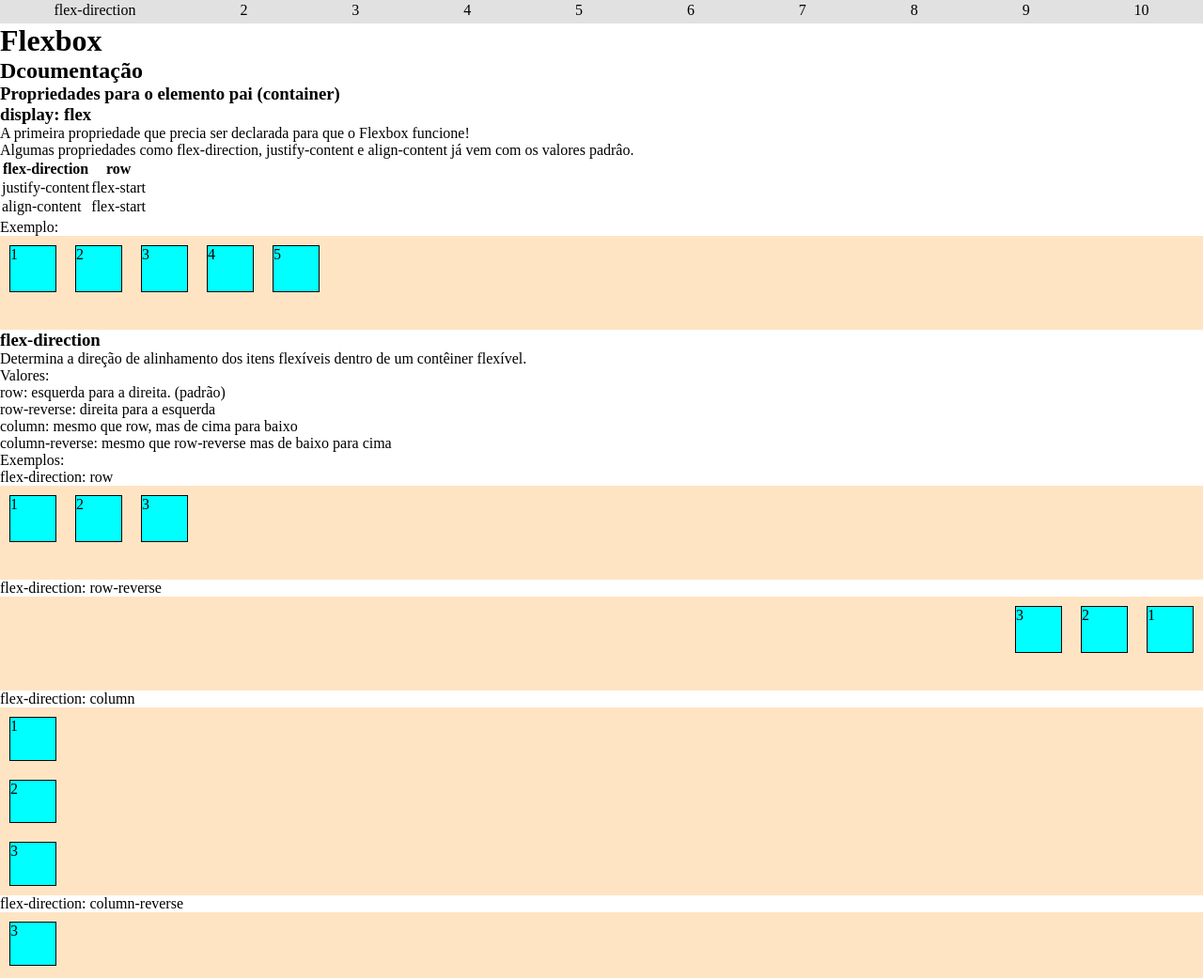
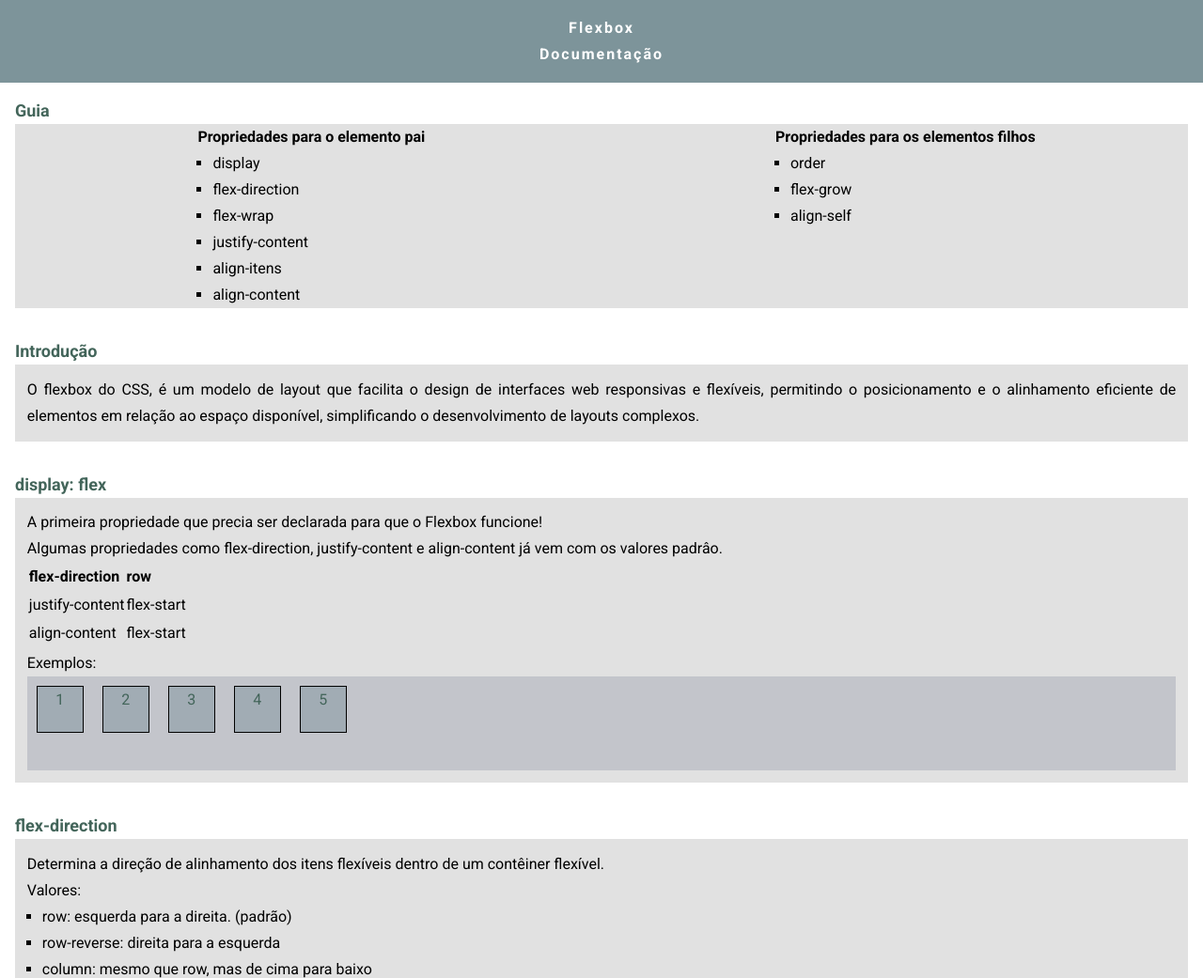
Before and after one commit to jlima32/flexbox-docs, a plain HTML site: page index.html in a window 1280 px wide. Shown: the top 1041 px of the page at 94% size. Drawn offline with Linux system fonts and the light colour scheme.

Commit message:
style: estilização da página

```diff
--- a/index.html
+++ b/index.html
@@ -1,36 +1,72 @@
 <!DOCTYPE html>
 <html lang="pt-BR">
   <head>
-    <meta charset="UTF-8">
-    <meta name="viewport" content="width=device-width, initial-scale=1.0">
-    <title>Flexbox - Dcoumentação</title>
-    <link rel="stylesheet" href="style.css">
+    <meta charset="UTF-8" />
+    <meta name="viewport" content="width=device-width, initial-scale=1.0" />
+    <title>Flexbox - Documentação</title>
+    <link rel="stylesheet" href="style.css" />
+    <link rel="preconnect" href="https://fonts.googleapis.com" />
+    <link rel="preconnect" href="https://fonts.gstatic.com" crossorigin />
+    <link
+      href="https://fonts.googleapis.com/css2?family=Roboto:ital,wght@0,100;0,300;0,400;0,500;0,700;0,900;1,100;1,300;1,400;1,500;1,700;1,900&display=swap"
+      rel="stylesheet"
+    />
   </head>
   <body>
+    <header>
+      <h1>Flexbox</h1>
+      <h2>Documentação</h2>
+    </header>
 
+    <section id="guia">
+      <div class="titulo">Guia</div>
+      <div class="guia">
         <div id="menu">
-        <ol>
+          <div id="menu-esq">
+            <h4>Propriedades para o elemento pai</h4>
+            <ul>
+              <li>display</li>
               <li>flex-direction</li>
-            <li>2</li>
-            <li>3</li>
-            <li>4</li>
-            <li>5</li>
-            <li>6</li>
-            <li>7</li>
-            <li>8</li>
-            <li>9</li>
-            <li>10</li>
-        </ol>
+              <li>flex-wrap</li>
+              <li>justify-content</li>
+              <li>align-itens</li>
+              <li>align-content</li>
+            </ul>
           </div>
-        <h1>Flexbox</h1>
-        <h2>Dcoumentação</h2>
-        <h3>Propriedades para o elemento pai (container)</h3>
-        <h3>display: flex</h3>
+          <div id="menu-dir">
+            <h4>Propriedades para os elementos filhos</h4>
+            <ul>
+              <li>order</li>
+              <li>flex-grow</li>
+              <li>align-self</li>
+            </ul>
+          </div>
+        </div>
+      </div>
+    </section>
+
+    <section id="intro">
+      <div class="titulo">Introdução</div>
+      <div class="descricao">
         <p>
-            A primeira propriedade que precia ser declarada para que o Flexbox funcione!
+          O flexbox do CSS, é um modelo de layout que facilita o design de
+          interfaces web responsivas e flexíveis, permitindo o posicionamento e
+          o alinhamento eficiente de elementos em relação ao espaço disponível,
+          simplificando o desenvolvimento de layouts complexos.
+        </p>
+      </div>
+    </section>
+
+    <section id="display">
+      <div class="titulo">display: flex</div>
+      <div class="descricao">
+        <p>
+          A primeira propriedade que precia ser declarada para que o Flexbox
+          funcione!
         </p>
         <p>
-            Algumas propriedades como flex-direction, justify-content e align-content já vem com os valores padrâo.
+          Algumas propriedades como flex-direction, justify-content e
+          align-content já vem com os valores padrâo.
         </p>
 
         <table>
@@ -51,7 +87,7 @@
             <td class="valor"></td>
           </tr>
         </table>
-        <p>Exemplo:</p>
+        <p class="exemplos">Exemplos:</p>
         <div class="container">
           <div class="contido">1</div>
           <div class="contido">2</div>
@@ -59,9 +95,15 @@
           <div class="contido">4</div>
           <div class="contido">5</div>
         </div>
-
-        <h3>flex-direction</h3>
-        <p>Determina a direção de alinhamento dos itens flexíveis dentro de um contêiner flexível.</p>
+      </div>
+    </section>
+    <section id="flex-direction">
+      <div class="titulo">flex-direction</div>
+      <div class="descricao">
+        <p>
+          Determina a direção de alinhamento dos itens flexíveis dentro de um
+          contêiner flexível.
+        </p>
         <p>Valores:</p>
         <ul>
           <li>row: esquerda para a direita. (padrão)</li>
@@ -70,7 +112,7 @@
           <li>column-reverse: mesmo que row-reverse mas de baixo para cima</li>
         </ul>
 
-        <p>Exemplos:</p>
+        <p class="exemplos">Exemplos:</p>
         <p>flex-direction: row</p>
         <div class="flex-direction-row">
           <div class="contido">1</div>
@@ -98,17 +140,29 @@
           <div class="contido">2</div>
           <div class="contido">3</div>
         </div>
+      </div>
+    </section>
 
-        <h3>flex-wrap</h3>
-        <p>Essa propriedade permite que os itens quebrem para uma linha seguinte conforme necessário, alterando seu comportamento padrão.</p>
+    <section id="flex-wrap">
+      <div class="titulo">flex-wrap</div>
+      <div class="descricao">
+        <p>
+          Essa propriedade permite que os itens quebrem para uma linha seguinte
+          conforme necessário, alterando seu comportamento padrão.
+        </p>
         <p>Valores:</p>
         <ul>
           <li>nowrap: os itens ficarão em uma só linha. (padrão)</li>
-            <li>wrap: os itens vão quebrar em múltiplas linhas, de cima para baixo</li>
-            <li>wrap-reverse: os itens vão quebrar em múltiplas linhas, de baixo para cima</li>
+          <li>
+            wrap: os itens vão quebrar em múltiplas linhas, de cima para baixo
+          </li>
+          <li>
+            wrap-reverse: os itens vão quebrar em múltiplas linhas, de baixo
+            para cima
+          </li>
         </ul>
 
-        <p>Exemplos:</p>
+        <p class="exemplos">Exemplos:</p>
         <div class="wrap-exemplos">
           <p>flex-wrap: nowrap</p>
           <div class="flex-wrap-nowrap">
@@ -131,21 +185,38 @@
             <div class="contido">3</div>
           </div>
         </div>
+      </div>
+    </section>
 
-
-        <h3>justify-content</h3>
-        <p>Define o alinhamento dos itens ao longo do eixo principal e auxilia na distribuição do espaço disponível dentro do contêiner.</p>
+    <section id="justify-content">
+      <div class="titulo">justify-content</div>
+      <div class="descricao">
+        <p>
+          Define o alinhamento dos itens ao longo do eixo principal e auxilia na
+          distribuição do espaço disponível dentro do contêiner.
+        </p>
         <p>Valores:</p>
         <ul>
-            <li>flex-start: os ítens são alinhados junto à borda de início. (padrão)</li>
+          <li>
+            flex-start: os ítens são alinhados junto à borda de início. (padrão)
+          </li>
           <li>flex-end: os ítens são alinhados junto à borda final.</li>
           <li>center: os ítens são centralizados na linha.</li>
-            <li>space-between: os ítens são distribuídos de forma igual ao longo da linha.</li>
-            <li>space-around: os ítens são distribuídos na linha com o mesmo espaçamento entre eles.</li>
-            <li>space-evenly: os ítens são distribuídos de forma que o espaçamento entre quaisquer dois itens da linha seja igual.</li>
+          <li>
+            space-between: os ítens são distribuídos de forma igual ao longo da
+            linha.
+          </li>
+          <li>
+            space-around: os ítens são distribuídos na linha com o mesmo
+            espaçamento entre eles.
+          </li>
+          <li>
+            space-evenly: os ítens são distribuídos de forma que o espaçamento
+            entre quaisquer dois itens da linha seja igual.
+          </li>
         </ul>
 
-        <p>Exemplos:</p>
+        <p class="exemplos">Exemplos:</p>
         <p>justify-content: flex-start</p>
         <div class="flex-start">
           <div class="contido">1</div>
@@ -187,20 +258,30 @@
           <div class="contido">2</div>
           <div class="contido">3</div>
         </div>
+      </div>
+    </section>
 
-
-        <h3>align-itens</h3>
-        <p>Estabelece o comportamento padrão para o alinhamento dos itens flexíveis de acordo com o eixo transversal.</p>
+    <section id="align-itens">
+      <div class="titulo">align-itens</div>
+      <div class="descricao">
+        <p>
+          Estabelece o comportamento padrão para o alinhamento dos itens
+          flexíveis de acordo com o eixo transversal.
+        </p>
         <p>Valores:</p>
         <ul>
           <li>stretch: estica os ítens para preencher o container. (padrão)</li>
-            <li>flex-start: ítens são posicionados no início do eixo transversal.</li>
-            <li>flex-end: ítens são posicionados no final do eixo transversal.</li>
+          <li>
+            flex-start: ítens são posicionados no início do eixo transversal.
+          </li>
+          <li>
+            flex-end: ítens são posicionados no final do eixo transversal.
+          </li>
           <li>center: ítens são centralizados no eixo transversal.</li>
           <li>baseline: ítens são alinhados de acordo com suas baselines.</li>
         </ul>
 
-        <p>Exemplos:</p>
+        <p class="exemplos">Exemplos:</p>
         <p>align-itens: stretch</p>
         <div class="ai-stretch">
           <div class="contido-stretch">1</div>
@@ -235,21 +316,40 @@
           <div class="contido">2</div>
           <div class="contido">3</div>
         </div>
-
-        <h3>align-content</h3>
-        <p>Organiza as linhas dentro de um contêiner flexível quando há espaço extra no eixo transversal, semelhante ao modo como justify-content alinha os itens individuais ao longo do eixo principal.</p>
+      </div>
+    </section>
+    <section id="align-content">
+      <div class="titulo">align-content</div>
+      <div class="descricao">
+        <p>
+          Organiza as linhas dentro de um contêiner flexível quando há espaço
+          extra no eixo transversal, semelhante ao modo como justify-content
+          alinha os itens individuais ao longo do eixo principal.
+        </p>
         <p>Valores:</p>
         <ul>
-            <li>stretch: ítens em cada linha esticam para ocupar o espaço remanescente entre elas. (padrão)</li>
+          <li>
+            stretch: ítens em cada linha esticam para ocupar o espaço
+            remanescente entre elas. (padrão)
+          </li>
           <li>flex-start: ítens alinhados com o início do container.</li>
           <li>flex-end: ítens alinhados com o final do container.</li>
           <li>center: ítens centralizados no container.</li>
-            <li>space-between: ítens distribuídos igualmente; a primeira linha junto ao início do container e a última linha junto ao final do container.</li>
-            <li>space-around: ítens distribuídos igualmente com o mesmo espaçamento entre cada linha.</li>
-            <li>space-evenly: ítens distribuídos igualmente com o mesmo espaçamento entre eles.</li>
+          <li>
+            space-between: ítens distribuídos igualmente; a primeira linha junto
+            ao início do container e a última linha junto ao final do container.
+          </li>
+          <li>
+            space-around: ítens distribuídos igualmente com o mesmo espaçamento
+            entre cada linha.
+          </li>
+          <li>
+            space-evenly: ítens distribuídos igualmente com o mesmo espaçamento
+            entre eles.
+          </li>
         </ul>
 
-        <p>Exemplos:</p>
+        <p class="exemplos">Exemplos:</p>
         <p>align-content: stretch</p>
         <div class="ac-stretch">
           <div class="contido-stretch">1</div>
@@ -298,43 +398,55 @@
           <div class="contido-ac">2</div>
           <div class="contido-ac">3</div>
         </div>
+      </div>
+    </section>
 
-        <h3>Propriedades para os elementos filhos</h3>
-        <p>Em um contexto em que um elemento-pai possui a propriedade "display: flex", é possível aplicar propriedades flex específicas aos elementos-filhos desse contêiner.
-        </p>
-
-        <h3>order</h3>
+    <section id="order">
+      <div class="titulo">order</div>
+      <div class="descricao">
         <p>Determina a ordem em que os elementos aparecerão.</p>
 
-        <p>Exemplos:</p>
+        <p class="exemplos">Exemplos:</p>
         <p>order:</p>
         <div class="container">
           <div class="contido-order">1</div>
           <div class="contido-order1">order: -1</div>
           <div class="contido-order">3</div>
         </div>
+      </div>
+    </section>
 
-        <h3>flex-grow</h3>
+    <section id="flex-grow">
+      <div class="titulo">flex-grow</div>
+      <div class="descricao">
         <p>Define a habilidade de um flex item de crescer, caso necessário.</p>
 
-        <p>Exemplos:</p>
+        <p class="exemplos">Exemplos:</p>
         <p>order:</p>
         <div class="container">
           <div class="contido-grow">1</div>
           <div class="contido-grow2">flex-grow: 1</div>
           <div class="contido-grow">3</div>
         </div>
+      </div>
+    </section>
 
-        <h3>align-self</h3>
-        <p>Permite que o alinhamento padrão (ou o que estiver definido por align-items) seja sobrescrito para ítens individuais.</p>
+    <section id="align-self">
+      <div class="titulo">align-self</div>
+      <div class="descricao">
+        <p>
+          Permite que o alinhamento padrão (ou o que estiver definido por
+          align-items) seja sobrescrito para ítens individuais.
+        </p>
 
-        <p>Exemplos:</p>
+        <p class="exemplos">Exemplos:</p>
         <p>order:</p>
         <div class="container">
           <div class="contido-as-start">align-self: start</div>
           <div class="contido-as-center">alig-self: center</div>
           <div class="contido-as-end">alig-self: end</div>
         </div>
-    </main>
+      </div>
+    </section>
   </body>
 </html>
--- a/style.css
+++ b/style.css
@@ -1,33 +1,74 @@
+:root {
+    --cor-primaria: #E1E1E1;
+    --cor-secundaria: #C3C5CB;
+    --cor-terciaria: #A1ACB4;
+    --cor-quaternaria: #7D949A;
+    --cor-q:#5C7D7C;
+    --cor-s:#43655A;
+    --fundo: #FFF;
+}
+
 *{
     margin: 0;
     padding: 0;
     box-sizing: border-box;
+    font-family: 'Roboto', sans-serif;
+    font-size: 16px;
+    line-height: 28px;
+
+}
+header{
+    text-align: center;
+    padding: 1rem;
+    background-color: var(--cor-quaternaria);
+    color: #FFF;
+    letter-spacing: 2px;
+    position: sticky;
+    top: 0;
+}
+#intro, #guia, #display, #flex-direction, #flex-wrap, #justify-content, #align-itens, #align-content, #order,#flex-grow,#align-self{
+    padding: 1rem;
 }
 
-#menu{
-    background-color: #E1e1e1;
-    height: 25px;
-    padding: 2px;
-    position: sticky;
-    top: 0;;
+
+.titulo {
+    font-weight: 600;
+    font-size: 18px;
+    color: var(--cor-s);
 }
 
-#menu ol{
-
-    display: flex;
-    justify-content: space-around;
-}
-
-#menu ol li {
-    display: inline-block;
+.descricao {
+    background-color: var(--cor-primaria);
+    padding: 0.6rem;
+    padding: 0.8rem;
+    line-height: 28px;
+    text-align: justify;
 
 }
 
+#menu {
+    display: flex;
+    justify-content: space-around;
+    background-color: var(--cor-primaria);
+}
+
+ul {
+    list-style-type: square;
+    padding-left: 1rem;
+}
+
+#menu-esq{
+    margin-left: 2rem;
+}
+
+#menu-dir{
+    margin-left: 3rem;
+}
 
 
 .container {
     display: flex;
-    background-color: bisque;
+    background-color: var(--cor-secundaria);
     height: 100px;
 
 }
@@ -35,9 +76,11 @@
 .contido{
     width: 50px;
     height: 50px;
-    background-color: aqua;
+    background-color: var(--cor-terciaria);
     border:  1px solid #000;
     margin: 10px;
+    color: var(--cor-s);
+    text-align: center;
 }
 
 .contido-stretch{
@@ -110,28 +153,28 @@
 
 .flex-direction-row {
     display: flex;
-    background-color: bisque;
+    background-color: var(--cor-secundaria);
     height: 100px;
     flex-direction: row;
 }
 
 .flex-direction-row-reverse {
     display: flex;
-    background-color: bisque;
+    background-color: var(--cor-secundaria);
     height: 100px;
     flex-direction: row-reverse;
 }
 
 .flex-direction-column {
     display: flex;
-    background-color: bisque;
+    background-color: var(--cor-secundaria);
     height: 200px;
     flex-direction: column;
 }
 
 .flex-direction-column-reverse {
     display: flex;
-    background-color: bisque;
+    background-color: var(--cor-secundaria);
     height: 200px;
     flex-direction: column-reverse;
 }
@@ -143,7 +186,7 @@
 
 .flex-wrap-nowrap {
     display: flex;
-    background-color: bisque;
+    background-color: var(--cor-secundaria);
     height: 200px;
     width: 100px;
     flex-wrap: nowrap;
@@ -151,7 +194,7 @@
 
 .flex-wrap-wrap {
     display: flex;
-    background-color: bisque;
+    background-color: var(--cor-secundaria);
     height: 200px;
     width: 100px;
     flex-wrap: wrap;
@@ -159,7 +202,7 @@
 
 .flex-wrap-reverse {
     display: flex;
-    background-color: bisque;
+    background-color: var(--cor-secundaria);
     height: 200px;
     width: 100px;
     flex-wrap: wrap-reverse;
@@ -169,74 +212,83 @@
 
 .flex-start {
     display: flex;
-    background-color: bisque;
+    background-color: var(--cor-secundaria);
     height: 100px;
     justify-content: start;
 }
 
 .flex-end {
     display: flex;
-    background-color: bisque;
+    background-color: var(--cor-secundaria);
     height: 100px;
     justify-content: end;
 }
 
 .flex-center {
     display: flex;
-    background-color: bisque;
+
+    background-color: var(--cor-secundaria);
     height: 100px;
     justify-content: center;
 }
 
 .flex-space-between {
     display: flex;
-    background-color: bisque;
+
+    background-color: var(--cor-secundaria);
     height: 100px;
     justify-content: space-between;
 }
 
 .flex-space-around {
     display: flex;
-    background-color: bisque;
+
+    background-color: var(--cor-secundaria);
     height: 100px;
     justify-content: space-around;
 }
 
 .flex-space-evenly {
     display: flex;
-    background-color: bisque;
+
+    background-color: var(--cor-secundaria);
     height: 100px;
     justify-content: space-evenly;
 }
 
 .ai-stretch {
     display: flex;
-    background-color: bisque;
+
+    background-color: var(--cor-secundaria);
     align-items: stretch;
     height: 100px;
 }
 .ai-flex-start {
     display: flex;
-    background-color: bisque;
+
+    background-color: var(--cor-secundaria);
     align-items: flex-start;
     height: 100px;
 }
 .ai-flex-end {
     display: flex;
-    background-color: bisque;
+
+    background-color: var(--cor-secundaria);
     align-items: flex-end;
     height: 100px;
 }
 .ai-center {
     display: flex;
-    background-color: bisque;
+
+    background-color: var(--cor-secundaria);
     align-items: center;
     height: 100px;
 }
 
 .ai-baseline {
     display: flex;
-    background-color: bisque;
+
+    background-color: var(--cor-secundaria);
     align-items: baseline;
     height: 100px;
 }
@@ -245,7 +297,8 @@
 .ac-stretch {
     display: flex;
     flex-wrap: wrap;
-    background-color: bisque;
+
+    background-color: var(--cor-secundaria);
     align-content: stretch;
     height: 100px;
 }
@@ -253,7 +306,8 @@
 .ac-flex-start {
     display: flex;
     flex-wrap: wrap;
-    background-color: bisque;
+
+    background-color: var(--cor-secundaria);
     align-content: flex-start;
     height: 100px;
 }
@@ -261,7 +315,8 @@
 .ac-flex-end {
     display: flex;
     flex-wrap: wrap;
-    background-color: bisque;
+
+    background-color: var(--cor-secundaria);
     align-content: flex-end;
     height: 100px;
 }
@@ -269,7 +324,8 @@
 .ac-center {
     display: flex;
     flex-wrap: wrap;
-    background-color: bisque;
+
+    background-color: var(--cor-secundaria);
     align-content: center;
     height: 100px;
 }
@@ -277,7 +333,8 @@
 .ac-space-between {
     display: flex;
     flex-wrap: wrap;
-    background-color: bisque;
+
+    background-color: var(--cor-secundaria);
     align-content: space-between;
     height: 200px;
 }
@@ -285,7 +342,8 @@
 .ac-space-around {
     display: flex;
     flex-wrap: wrap;
-    background-color: bisque;
+
+    background-color: var(--cor-secundaria);
     align-content: space-around;
     height: 200px;
 }
@@ -293,7 +351,7 @@
 .ac-space-evenly {
     display: flex;
     flex-wrap: wrap;
-    background-color: bisque;
+    background-color: var(--cor-secundaria);
     align-content: space-evenly;
-    height: 110px;
+    height: 200px;
 }
```
Lines whose indentation alone changed are shown as unchanged.
